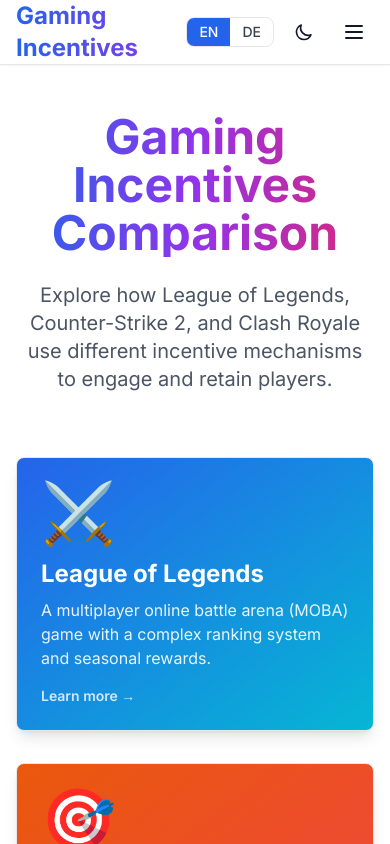
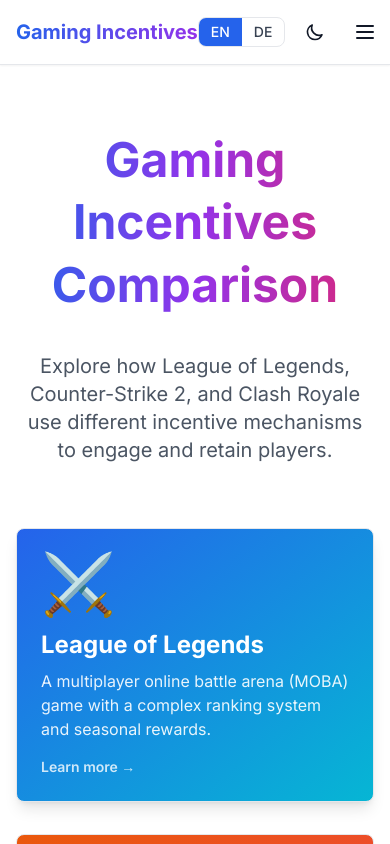
Before and after one commit to im24a-mendolag/Prwr-good, a Next.js app: page / in a window 390 px wide. Shown: the top 844 px of the page. Built offline with nearby package versions, Linux system fonts and the light colour scheme.

Commit message:
fixed the title being cut off

```diff
--- a/app/clash-royale/page.tsx
+++ b/app/clash-royale/page.tsx
@@ -14,7 +14,7 @@
     <div className="container-custom py-12">
       {/* Header */}
       <div className="text-center mb-12">
-        <h1 className="text-5xl md:text-6xl font-bold mb-4 bg-gradient-to-r from-purple-600 to-pink-500 bg-clip-text text-transparent">
+        <h1 className="text-5xl md:text-6xl font-bold mb-4 bg-gradient-to-r from-purple-600 to-pink-500 bg-clip-text text-transparent leading-[1.3] pb-3">
           👑 {clashData.name}
         </h1>
         <p className="text-xl text-gray-600 dark:text-gray-300 max-w-3xl mx-auto">
--- a/app/comparison/page.tsx
+++ b/app/comparison/page.tsx
@@ -30,7 +30,7 @@
     <div className="container-custom py-12">
       {/* Header */}
       <div className="text-center mb-12">
-        <h1 className="text-5xl md:text-6xl font-bold mb-4 bg-gradient-to-r from-blue-600 via-purple-600 to-pink-600 bg-clip-text text-transparent">
+        <h1 className="text-5xl md:text-6xl font-bold mb-4 bg-gradient-to-r from-blue-600 via-purple-600 to-pink-600 bg-clip-text text-transparent leading-[1.3] pb-3">
           {comparison.title}
         </h1>
         <p className="text-xl text-gray-600 dark:text-gray-300 max-w-3xl mx-auto">
--- a/app/counter-strike-2/page.tsx
+++ b/app/counter-strike-2/page.tsx
@@ -14,7 +14,7 @@
     <div className="container-custom py-12">
       {/* Header */}
       <div className="text-center mb-12">
-        <h1 className="text-5xl md:text-6xl font-bold mb-4 bg-gradient-to-r from-orange-600 to-red-500 bg-clip-text text-transparent">
+        <h1 className="text-5xl md:text-6xl font-bold mb-4 bg-gradient-to-r from-orange-600 to-red-500 bg-clip-text text-transparent leading-[1.3] pb-3">
           🎯 {csData.name}
         </h1>
         <p className="text-xl text-gray-600 dark:text-gray-300 max-w-3xl mx-auto">
--- a/app/league-of-legends/page.tsx
+++ b/app/league-of-legends/page.tsx
@@ -12,7 +12,7 @@
     <div className="container-custom py-12">
       {/* Header */}
       <div className="text-center mb-12">
-        <h1 className="text-5xl md:text-6xl font-bold mb-4 bg-gradient-to-r from-blue-600 to-cyan-500 bg-clip-text text-transparent">
+        <h1 className="text-5xl md:text-6xl font-bold mb-4 bg-gradient-to-r from-blue-600 to-cyan-500 bg-clip-text text-transparent leading-[1.3] pb-3">
           ⚔️ {leagueData.name}
         </h1>
         <p className="text-xl text-gray-600 dark:text-gray-300 max-w-3xl mx-auto">
--- a/app/page.tsx
+++ b/app/page.tsx
@@ -11,8 +11,8 @@
   return (
     <div className="container-custom py-12">
       {/* Hero Section */}
-      <section className="text-center mb-16">
-        <h1 className="text-5xl md:text-6xl font-bold mb-6 bg-gradient-to-r from-blue-600 via-purple-600 to-pink-600 bg-clip-text text-transparent">
+      <section className="text-center mb-16 overflow-visible pt-4">
+        <h1 className="text-5xl md:text-6xl font-bold mb-6 bg-gradient-to-r from-blue-600 via-purple-600 to-pink-600 bg-clip-text text-transparent break-words overflow-visible leading-[1.3] pb-3">
           {home.hero.title}
         </h1>
         <p className="text-xl md:text-2xl text-gray-600 dark:text-gray-300 max-w-3xl mx-auto">
--- a/components/Navbar.tsx
+++ b/components/Navbar.tsx
@@ -19,7 +19,7 @@
         <div className="flex items-center justify-between h-16">
           {/* Logo */}
           <Link href="/" className="flex items-center space-x-2">
-            <span className="text-2xl font-bold bg-gradient-to-r from-blue-600 to-purple-600 bg-clip-text text-transparent">
+            <span className="text-xl md:text-2xl font-bold bg-gradient-to-r from-blue-600 to-purple-600 bg-clip-text text-transparent leading-tight whitespace-nowrap">
               {content.nav.brand}
             </span>
           </Link>
```
Also changed, not shown: 1 other file (tests, documents, lock files or other folders).
